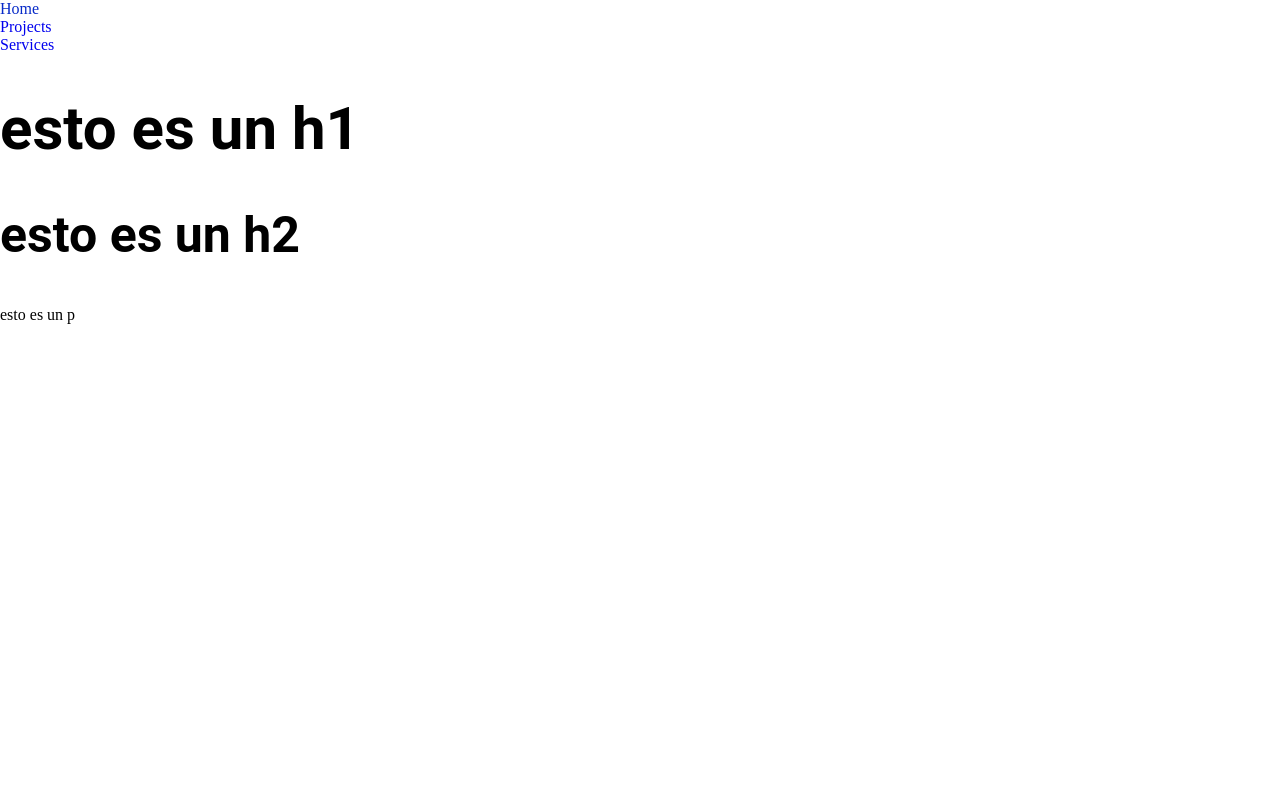
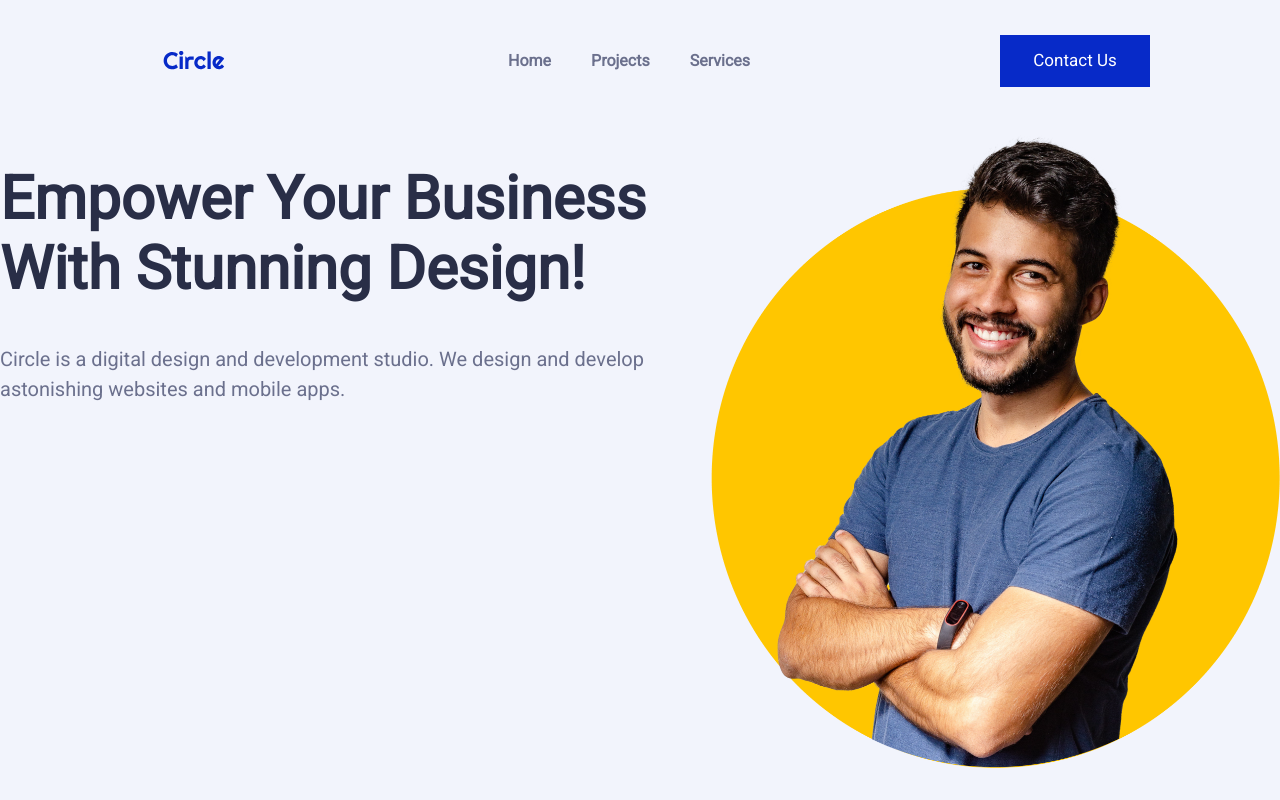
Before and after one commit to jerald021/mid-project, a plain HTML site: page index.html in a window 1280 px wide. Drawn offline with Linux system fonts and the light colour scheme.

Commit message:
navbar done / hero section in progress

```diff
--- /dev/null
+++ b/TODO.txt
@@ -0,0 +1,2 @@
+1. preguntar nav-bar  menu focus color
+2.
--- a/index.html
+++ b/index.html
@@ -4,21 +4,51 @@
     <meta charset="UTF-8">
     <meta http-equiv="X-UA-Compatible" content="IE=edge">
     <meta name="viewport" content="width=device-width, initial-scale=1.0">
-    <title>Document</title>
+    <title>Mid Project</title>
+    <link rel="shortcut icon" href="/assets/logos/favicon.ico" type="image/x-icon">
     <link rel="stylesheet" href="style.css">
+    <link href="https://fonts.googleapis.com/css2?family=Roboto&display=swap" rel="stylesheet">
     <script src="index.js"></script>
 </head>
 <body>
-    <div class="menu nav-bar">
-        <ul class="menu-list">
-            <li><a class="menu-list" href="#">Home</a></li>
-            <li><a class="menu-list" href="#">Projects</a></li>
-            <li><a class="menu-list" href="#">Services</a></li>
-        </ul>
+    <!-- NAV-BAR -->
+    <div class="nav-bar">
+        <div class="container">
+            <div class="logo">
+                <a href="#">
+                    <img src="/assets/logos/circle.svg" alt="">
+                </a>
+            </div>
+            <div class="menu">
+                <ul class="menu-list">
+                    <li><a class="menu-list" href="#">Home</a></li>
+                    <li><a class="menu-list" href="#">Projects</a></li>
+                    <li><a class="menu-list" href="#">Services</a></li>
+                </ul>
+            </div>
+            <div class="button">
+                <a class="button-text" href="#">Contact Us</a>
+            </div>
+        </div>
     </div>
-    <h1>esto es un h1</h1>
-    <h2>esto es un h2</h2>
-    <p>esto es  un p</p>
+    <!-- END NAV-BAR -->
 
+    <!-- HERO SECTION -->
+    <div class="hero">
+        <div class="container2">
+            <div class="hero-text">
+                <h1>Empower Your Business With Stunning Design!</h1>
+                <p class="body-regular">Circle is a digital design and development studio. We design and develop astonishing websites and mobile apps.</p>
+            </div>
+            <!-- <div class="button">
+                <a class="button-text" href="#">Get in touch</a>
+                <a class="" href="#">See our work</a>
+            </div> -->
+            <div class="">
+                <img class="hero-image" src="/assets/hero-section/hero-image.png" alt="">
+            </div>
+        </div>
+    </div>
+    <!-- END HERO SECTION -->
 </body>
 </html>
--- a/style.css
+++ b/style.css
@@ -1,4 +1,11 @@
-/* STYLES AUX */
+/*------------- RESET HTML ------------*/
+body{
+    margin: 0;
+    padding: 0;
+    font-family: 'Roboto', sans-serif;
+    background-color: #F2F4FC;
+}
+/*-------------- STYLES AUX -----------*/
 .color1 {color: #072AC8;}
 .color2 {color: #43D2FF;}
 .color3 {color: #A2D6F9;}
@@ -8,19 +15,13 @@
 .color7 {color: #F2F4FC;}
 .color8 {color: #ECF7FF;}
 .color9 {color: #FFC600;}
-
-/* RESET HTML */
- body{
-    margin: 0;
-    padding: 0;
-}
-
 h1{
     font-family: Roboto;
     font-style: normal;
     font-weight: bold;
     font-size: 60px;
     line-height: 70px;
+    color: #292E47;
 }
 h2{
     font-family: Roboto;
@@ -56,6 +57,7 @@ h4{
     font-weight: normal;
     font-size: 20px;
     line-height: 150%;
+    color: #6B708D;
 }
 .headline-regular{
     font-family: Roboto;
@@ -85,16 +87,75 @@ h4{
     font-size: 13px;
     line-height: 15px;
 }
-/* MY CSS */
+/* ------------------------------------------ MY CSS -----------------------*/
+/* ---------------NAV-BAR */
+.nav-bar{
+}
+.container{
+    display: flex;
+    justify-content: space-around;
+    margin: 35px 25px;
+}
+/* MENU LIST */
+.menu{
+}
 .menu-list{
+    display: flex;
+    /* flex-direction: row; */
+    /* justify-content: center; */
+    color: #6B708D;
     text-decoration: none;
     list-style-type: none;
-    margin: 0;
-    padding: 0;
+    /* margin: 0px 20px;   */
+    padding: 0px 20px;
+    font-weight: bold;
 }
 .menu-list:hover{
     color: #072AC8;
 }
 .menu-list:focus{
-    color: #072AC8;
+    color: #A2D6F9; /*wrong colorrrrrrrrrrrrrrrrrrrrrrrrr */
 }
+/* LOGO */
+.logo{
+    padding: 15px 33px;
+}
+
+
+/* CONTACT US BUTTON */
+.button{
+    display: inline-block;
+    background-color: #072AC8; /* default blue */
+    border: none;
+    color: white;
+    width: 150px;
+    height: 52px;
+    text-align: center;
+    text-decoration: none;
+    font-size: 17px;
+    cursor: pointer;
+}
+.button:hover{
+     background-color: #292E47;
+}
+.button-text{
+    display: inline-block;
+    color: white;
+    margin: 15px 33px;
+    text-align: center;
+    text-decoration: none;
+}
+/*---------------- HERO SECTION */
+/* HERO TEXT */
+.hero{
+
+}
+.container2{
+    display: flex;
+    left: 170px;
+}
+/* HERO IMAGE */
+.hero-image{
+    width: 570px;
+    height: 650px;
+}
```
Also changed, not shown: assets/logos/favicon.ico (added).
